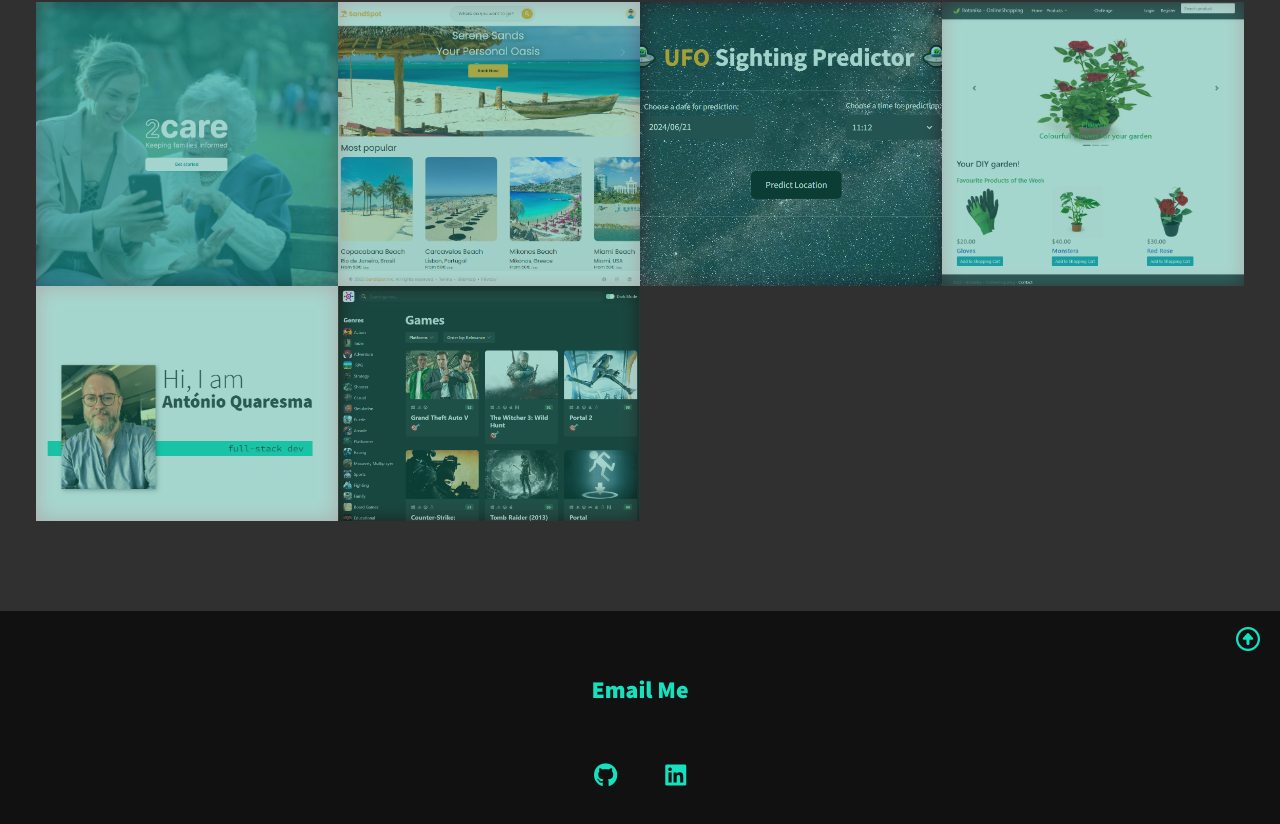
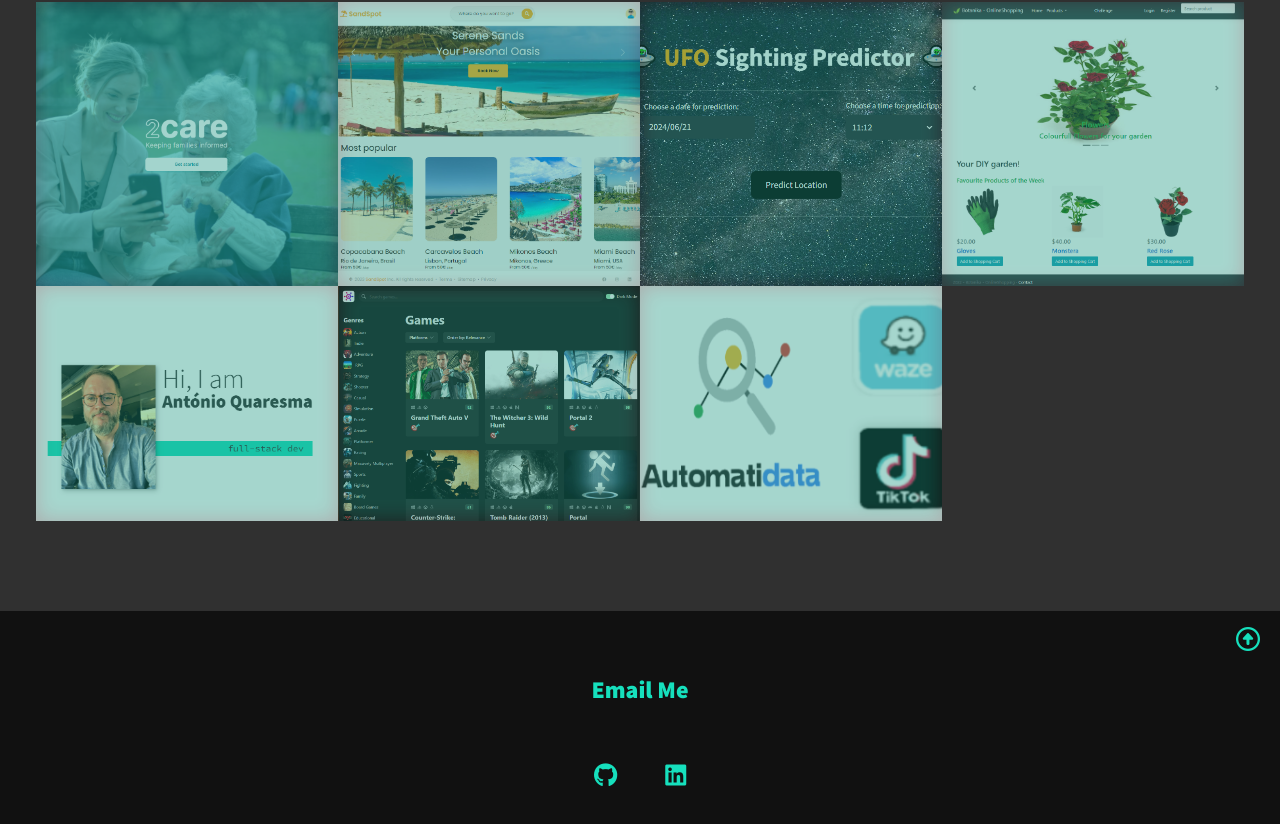
Before and after one commit to AntQua/my-portfolio-vue, a Vue app: page / in a window 1280 px wide. Shown: the part 3111-3935 px from the top of the page. Built offline with nearby package versions, Linux system fonts and the light colour scheme.

Commit message:
adding data anlytics projects

```diff
--- a/src/pages/ProjectDetail.vue
+++ b/src/pages/ProjectDetail.vue
@@ -15,6 +15,10 @@
       <p v-html="project.description3"></p>
       <p v-html="project.description4"></p>
       <p v-html="project.description5"></p>
+      <p v-html="project.description6"></p>
+
+      <!-- Conditionally render these links only if the project's id is not 'Data_Analytics' -->
+      <template v-if="project.id !== 'Data_Analytics'">
         <p>To explore the project, visit the
           <a :href="project.urlProj" target="_blank">
             <strong>{{ project.title1 }}</strong> <i class="fa-solid fa-link"></i>
@@ -23,6 +27,7 @@
         <p>For a deeper look into the project's codebase, you can check out the <a :href="project.urlGitHub"
             target="_blank"><i class="fa-brands fa-github"></i>
             GitHub repository.</a></p>
+      </template>
     </div>
   </div>
 </template>
--- a/src/pages/TheHome.vue
+++ b/src/pages/TheHome.vue
@@ -264,6 +264,7 @@
             class="portfolio__img"
           />
         </router-link>
+
         <!-- Portfolio item 07 -->
         <router-link
           :to="{ name: 'ProjectDetail', params: { id: 'GameHub' } }"
@@ -271,6 +272,18 @@
         >
           <img
             src="../assets/images/projects/GameHub/GameHub.png"
+            alt=""
+            class="portfolio__img"
+          />
+        </router-link>
+
+        <!-- Portfolio item 08 -->
+        <router-link
+          :to="{ name: 'ProjectDetail', params: { id: 'Data_Analytics' } }"
+          class="portfolio__item"
+        >
+          <img
+            src="../assets/images/projects/Data_Analytics/img_bundle.png"
             alt=""
             class="portfolio__img"
           />
--- a/src/projects-data.js
+++ b/src/projects-data.js
@@ -104,5 +104,21 @@ export default [
         description4: '',
         description5: "<strong>GameHub</strong> was built using the <strong>React</strong> library and deployed in <strong>Vercel</strong>."
       },
+      {
+        id: 'Data_Analytics',
+        title1: "Data Analytics",
+        title2: 'Individual projects',
+        subtitle: "Data Analytics projects",
+        img1: require('./assets/images/projects/Data_Analytics/img_bundle.png'),
+        img2: require('./assets/images/projects/Data_Analytics/img_tableau.png'),
+        urlProj: '',
+        urlGitHub: '',
+        description1: `This is a 4 projects bundle I made as part of the <a href="https://coursera.org/share/b0a21874c636bdb3b212ad15979debc7" target="_blank">Google Advanced Data Analytics Specialization Certificate</a> on Coursera. They were created as practice projects to apply the skills learned during the course, focusing on advanced data analytics techniques such as regression modeling and machine learning.`,
+        description2: 'All the projects are displayed on <strong>GitHub</strong> <i class="fa-brands fa-github"></i>. Follow the links bellow for each project.',
+        description3: `<a href="https://github.com/AntQua/Predicting-Employee-Churn" target="_blank">Predicting Employee Churn</a> - Predictive modeling project to analyze and forecast employee turnover at Salifort Motors, using various machine learning techniques to improve retention and reduce turnover costs.`,
+        description4: `<a href="https://github.com/AntQua/Waze-Churn-Prediction" target="_blank">Waze Churn Prediction</a> - A machine learning model designed to predict user churn for Waze, aiming to improve retention rates and inform data-driven strategies for user engagement and growth.`,
+        description5: `<a href="https://github.com/AntQua/TikTok-Claim-Prediction" target="_blank">TikTok Claim Prediction</a> - A predictive model for detecting claims and opinions in TikTok videos, designed to optimize content moderation and improve the efficiency of user report handling.`,
+        description6: `<a href="https://github.com/AntQua/Predicting_Taxi_Tips_NYC" target="_blank">Automatidata - Predicting Taxi Tips in NYC</a> - Machine learning project focused on predicting taxi tips in NYC based on trip data.`,
+      },
 
   ];
```
Also changed, not shown: src/assets/images/projects/Data_Analytics/img_bundle.png (added), src/assets/images/projects/Data_Analytics/img_tableau.png (added). Lines whose indentation alone changed are shown as unchanged.
